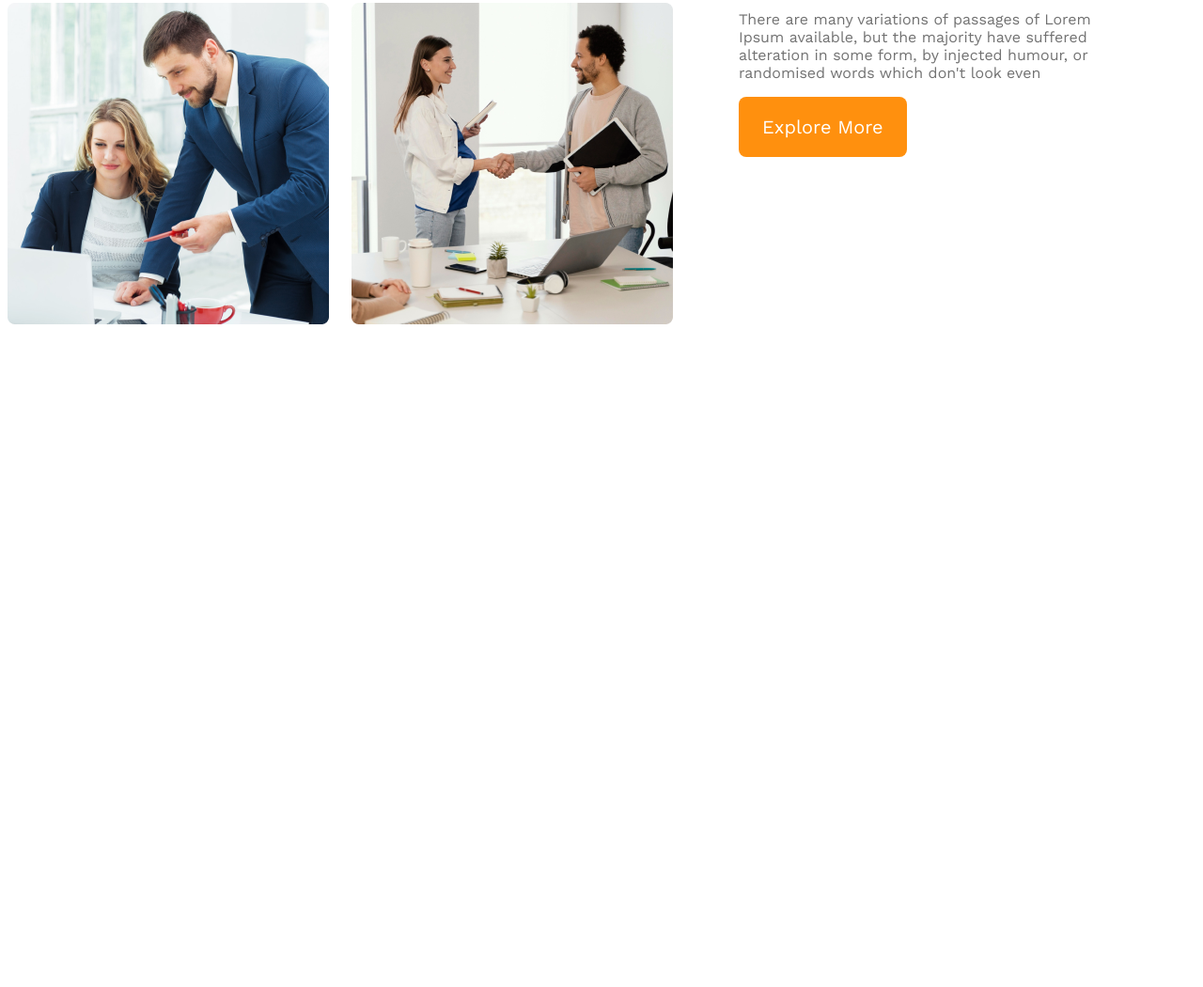
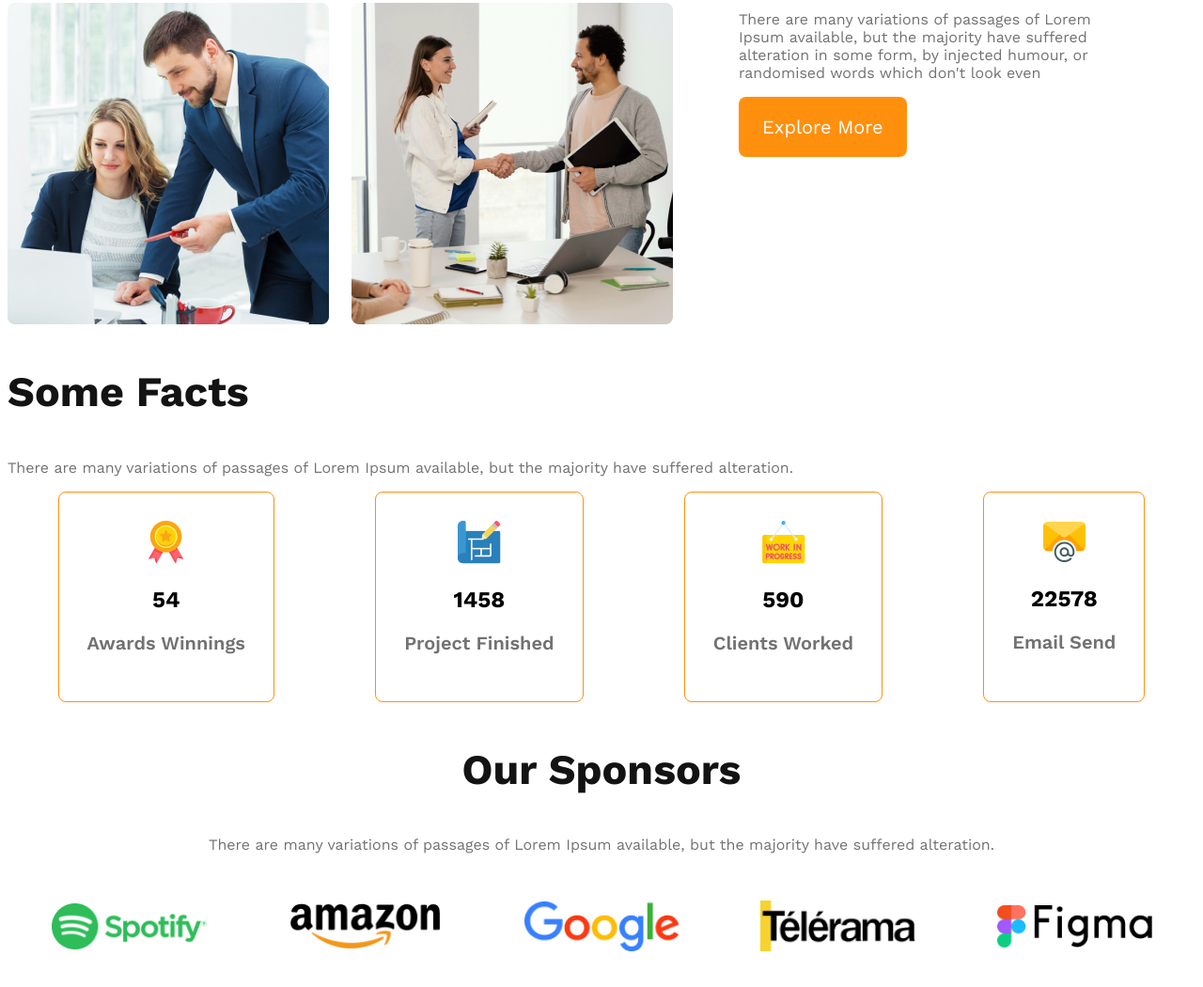
Before and after one commit to anisul770/g3-architects-website, a plain HTML site: page index.html in a window 1280 px wide. Shown: the part 1444-2494 px from the top of the page at 94% size. Before the commit the page ends 1859 px from the top, so only its background shows below. Drawn offline with nearby package versions, Linux system fonts and the light colour scheme.

Commit message:
added the sponsors section

```diff
--- a/index.html
+++ b/index.html
@@ -12,7 +12,7 @@
     <!-- header start -->
     <header>
         <nav>
-            <h3 class="nav-title">G3 Architects</h3>
+            <h3 class="section-title">G3 Architects</h3>
             <ul>
                 <li><a href="">Home</a></li>
                 <li><a href="">About</a></li>
@@ -50,6 +50,49 @@
                 <button class="btn-primary">Explore More</button>
             </div>
         </section>
+        <!-- Features Section -->
+        <section class="feature">
+
+        </section>
+        <!-- Facts Section -->
+        <section class="facts">
+            <h3 class="section-title">Some Facts</h3>
+            <p class="text-light-gray">There are many variations of passages of Lorem Ipsum available, but the majority have suffered alteration.</p>
+            <div class="facts-card-container">
+                <div class="card">
+                    <img src="images/icons/ribon.png" alt="">
+                    <h2 class="stats">54</h2>
+                    <p class="card-title text-light-gray">Awards Winnings</p>
+                </div>
+                <div class="card">
+                    <img src="images/icons/projects.png" alt="">
+                    <h2 class="stats">1458</h2>
+                    <p class="card-title text-light-gray">Project Finished</p>
+                </div>
+                <div class="card">
+                    <img src="images/icons/customers.png" alt="">
+                    <h2 class="stats">590</h2>
+                    <p class="card-title text-light-gray">Clients Worked</p>
+                </div>
+                <div class="card">
+                    <img src="images/icons/email.png" alt="">
+                    <h2 class="stats">22578</h2>
+                    <p class="card-title text-light-gray">Email Send</p>
+                </div>
+            </div>
+        </section>
+        <!-- sponsors section -->
+        <section class="sponsors">
+            <h3 class="section-title">Our Sponsors</h3>
+            <p class="text-light-gray">There are many variations of passages of Lorem Ipsum available, but the majority have suffered alteration.</p>
+            <div class="sponsors-img-container">
+                <img src="images/sponsors/spotify.png" alt="">
+                <img src="images/sponsors/amazon.png" alt="">
+                <img src="images/sponsors/google.png" alt="">
+                <img src="images/sponsors/telerama.png" alt="">
+                <img src="images/sponsors/figma.png" alt="">
+            </div>
+        </section>
     </main>
     <footer>
 
--- a/styles/architect.css
+++ b/styles/architect.css
@@ -6,6 +6,12 @@
     font-family: 'Lato', sans-serif;
     font-family: 'Open Sans', sans-serif;
     font-family: 'Work Sans', sans-serif;
+}
+
+.section-title{
+    font-size: 2.8rem;
+    font-weight: 700;
+    color: #131313;
 }
 
 .text-light-gray{
@@ -39,11 +45,7 @@ nav li{
     font-weight: 500;
     font-size: 1rem;
 }
-.nav-title{
-    font-size: 2.8rem;
-    font-weight: 700;
-    color: #131313;
-}
+
 nav li a{
     text-decoration: none;
     color: #424242;
@@ -94,6 +96,42 @@ main{
     color: #ff900e;
     font-weight: 700;
 }
+/* facts section */
+.facts-card-container .card{
+    border-radius: 8px;
+    border: 1px solid #ff900e;
+    text-align: center;
+    padding:30px;
+}
+.facts-card-container{
+    display: flex;
+    justify-content: space-around;
+}
+.facts-card-container .card-stats {
+    color: #424242;
+    font-size: 2.8rem;
+    margin-top: 10px;
+    margin-bottom: 10px;
+}
+.facts-card-container .card-title{
+    font-weight: 600;
+    font-size: 1.25rem;
+    margin-top: 5px;
+}
+/* sponsors styles */
+.sponsors{
+    text-align: center;
+}
+.sponsors-img-container{
+    margin-top: 50px;
+    display: flex;
+    justify-content: space-evenly;
+    gap: 40px;
+    align-items: center;
+}
+.sponsors-img-container img{
+    width: 165px;
+}
 /* responsive media queries */
 /* mobile devices */
 @media screen and (max-width:576px) {
@@ -101,16 +139,21 @@ main{
         padding: 20px;
     }
     nav,
-    .teams-container
+    .teams-container,
+    .facts-card-container,
+    .sponsors-img-container
     {
         flex-direction: column;
     }
     .teams-img-container{
         grid-template-columns: 1fr;
     }
-    .teams-content{
+    .teams-content,.facts-card-container{
         padding-left: 20px;
         padding-right: 20px;
+    }
+    .facts-card-container{
+        gap: 20px;
     }
 }
 /* tablet or medium devices */
@@ -119,7 +162,8 @@ main{
         padding: 50px;
     }
     nav,
-    .teams-container
+    .teams-container,
+    .sponsors-img-container
     {
         flex-direction: column;
     }
```
